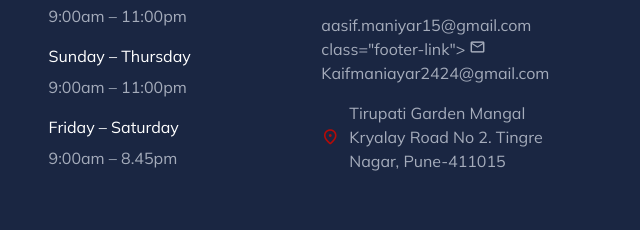
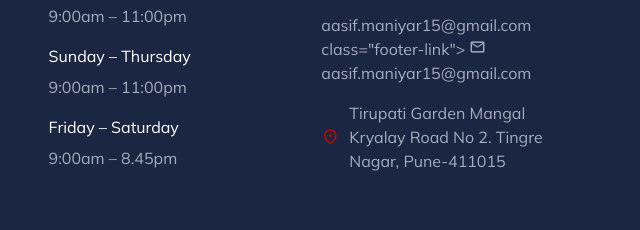
Before and after one commit to Kaif2424/New-Motor-Care.in, a plain HTML site: page index.html in a window 1280 px wide. Shown: the part 4192-4422 px from the top of the page, 640-1280 px from the left. Drawn offline with nearby package versions, Linux system fonts and the light colour scheme; files whose address does not match are found by name.

Commit message:
Update index.html

```diff
--- a/index.html
+++ b/index.html
@@ -508,7 +508,7 @@
 
               <span class="material-symbols-rounded">mail</span>
 
-              <span class="span">Kaifmaniayar2424@gmail.com</span>
+              <span class="span">aasif.maniyar15@gmail.com</span>
             </a>
           </li>
 
```
